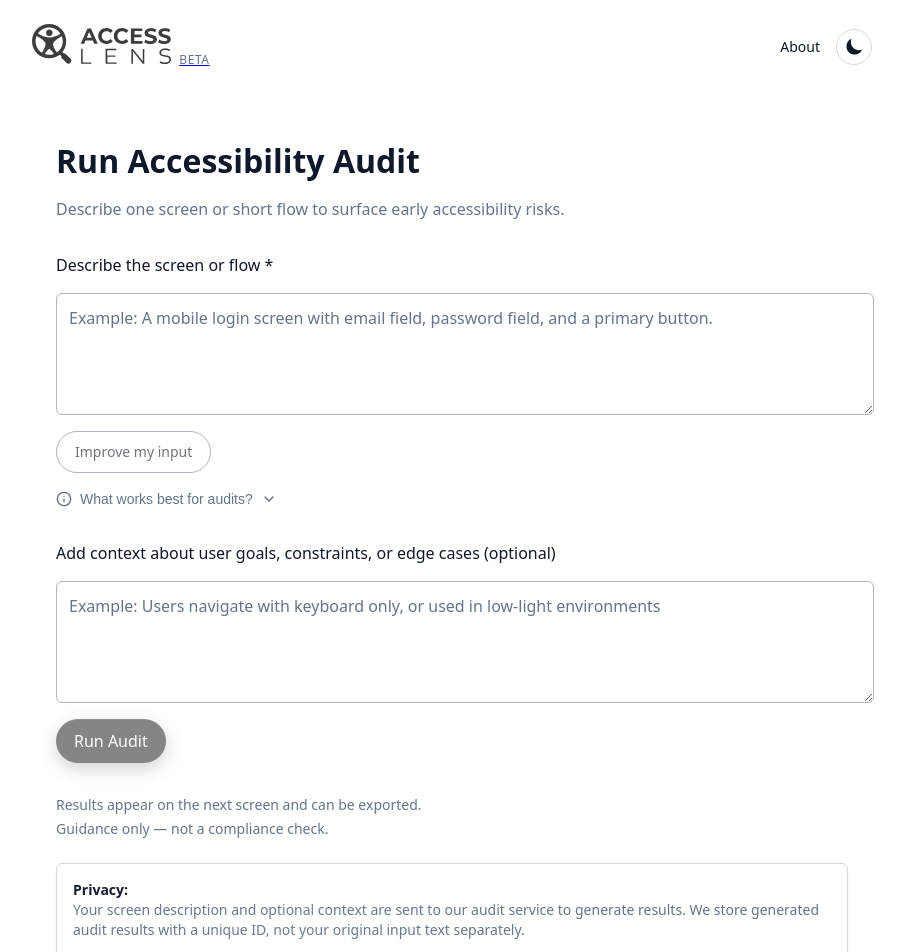
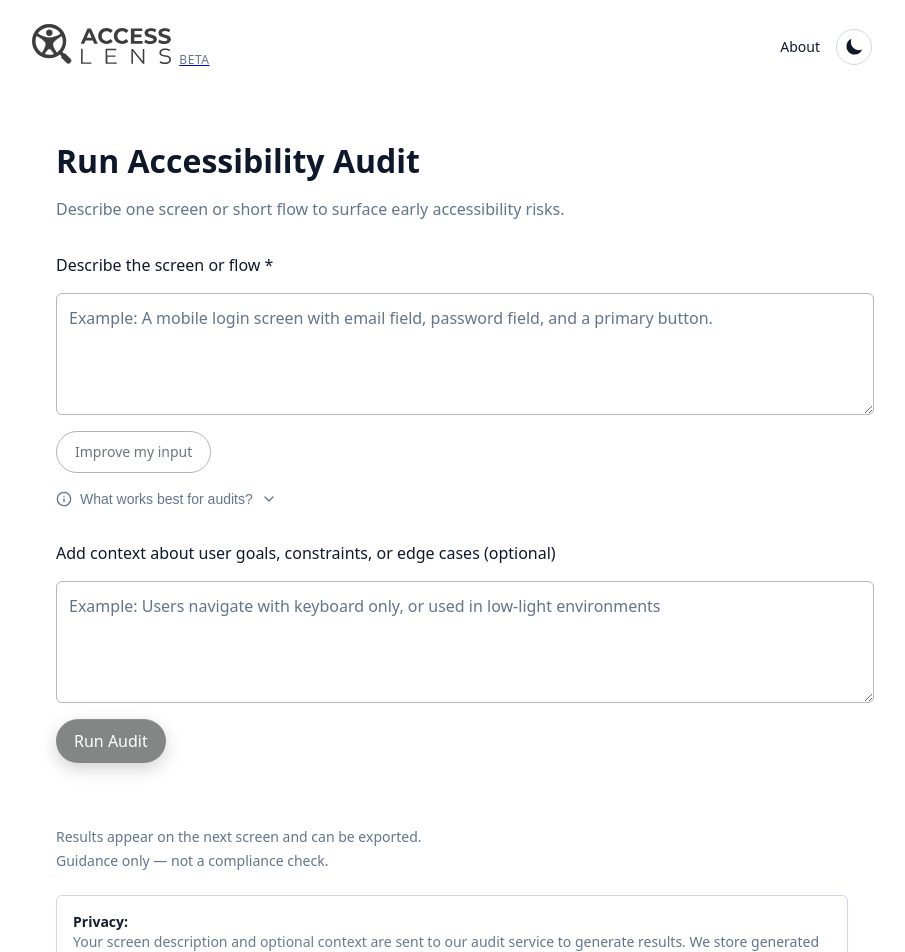
Before and after one commit to AceMoon-tech/access-lens, a React (Vite) app: page /audit in a window 1280 px wide. Shown: the top 952 px of the page, without its empty margins (188-1093 px from the left). Built offline with nearby package versions, Linux system fonts and the light colour scheme; no server answers.

Commit message:
Add supporting info spacing utility

```diff
--- a/src/index.css
+++ b/src/index.css
@@ -229,6 +229,10 @@ body {
   margin-bottom: 2rem; /* 32px */
 }
 
+.mt-64 {
+  margin-top: var(--space-64);
+}
+
 .gap-8 {
   gap: 0.5rem; /* 8px */
 }
--- a/src/screens/AuditForm.jsx
+++ b/src/screens/AuditForm.jsx
@@ -372,9 +372,10 @@ function AuditForm({ onResults }) {
       <form
         onSubmit={handleSubmit}
         aria-busy={requestState === 'loading'}
-        className="space-y-32"
+        className="flex flex-col"
         noValidate
       >
+        <div className="flex flex-col gap-32">
         {/* Describe section */}
         <div className="flex flex-col gap-16">
           <TextArea
@@ -520,9 +521,10 @@ function AuditForm({ onResults }) {
           </Button>
           </div>
         </div>
+        </div>
 
         {/* Supporting info section */}
-        <div className="space-y-24">
+        <div className="space-y-24 mt-64">
           {/* Helper text block */}
           <div className="space-y-4">
             <p className="text-sm" style={{ color: 'var(--text-muted)' }}>
```
